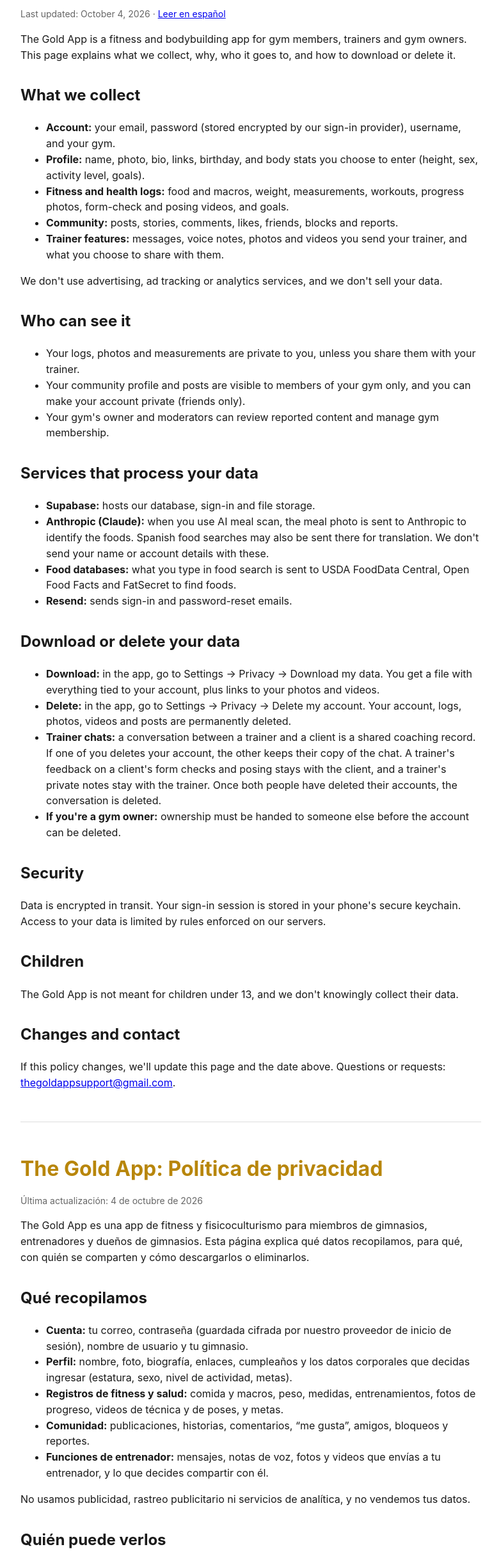
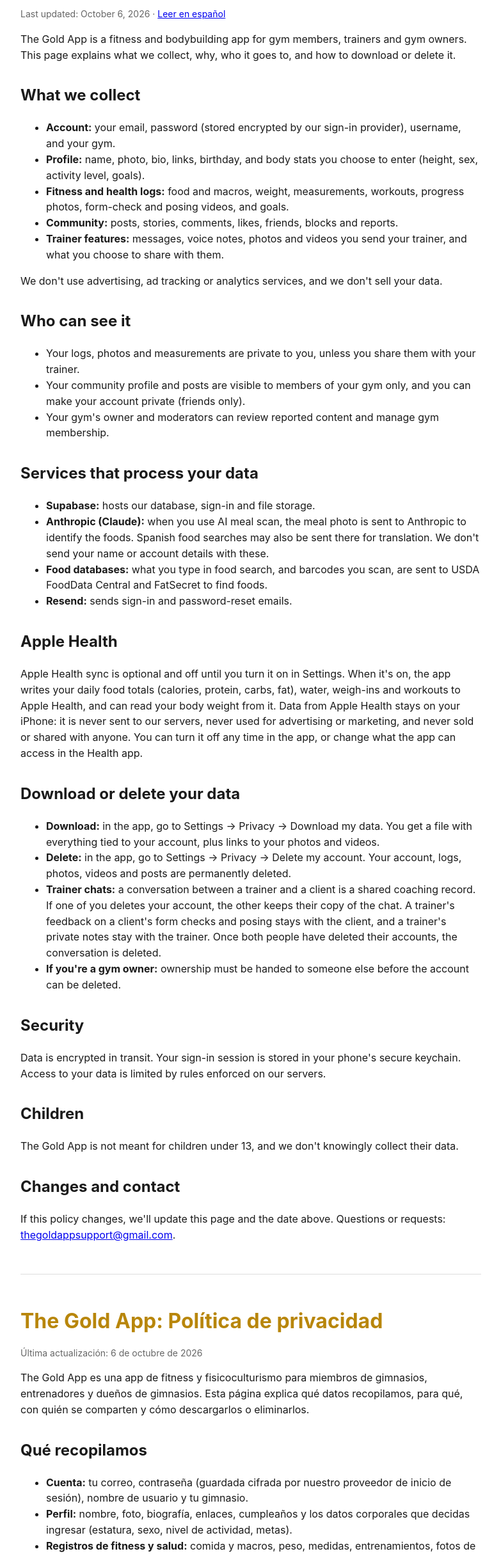
Before and after one commit to jayycres/gold-app-privacy, a plain HTML site: page index.html in a window 1280 px wide. Shown: the part 98-2530 px from the top of the page at 64% size, without its empty margins (248-1031 px from the left). Drawn offline with Linux system fonts and the light colour scheme.

Commit message:
Privacy policy: Apple Health section, barcode scanning, current food databases

```diff
--- a/index.html
+++ b/index.html
@@ -16,7 +16,7 @@
 <body>
 
 <h1>The Gold App: Privacy Policy</h1>
-<p class="muted">Last updated: October 4, 2026 · <a href="#es">Leer en español</a></p>
+<p class="muted">Last updated: October 6, 2026 · <a href="#es">Leer en español</a></p>
 
 <p>The Gold App is a fitness and bodybuilding app for gym members, trainers and gym owners. This page explains what we collect, why, who it goes to, and how to download or delete it.</p>
 
@@ -41,9 +41,12 @@
 <ul>
   <li><strong>Supabase:</strong> hosts our database, sign-in and file storage.</li>
   <li><strong>Anthropic (Claude):</strong> when you use AI meal scan, the meal photo is sent to Anthropic to identify the foods. Spanish food searches may also be sent there for translation. We don't send your name or account details with these.</li>
-  <li><strong>Food databases:</strong> what you type in food search is sent to USDA FoodData Central, Open Food Facts and FatSecret to find foods.</li>
+  <li><strong>Food databases:</strong> what you type in food search, and barcodes you scan, are sent to USDA FoodData Central and FatSecret to find foods.</li>
   <li><strong>Resend:</strong> sends sign-in and password-reset emails.</li>
 </ul>
+
+<h2>Apple Health</h2>
+<p>Apple Health sync is optional and off until you turn it on in Settings. When it's on, the app writes your daily food totals (calories, protein, carbs, fat), water, weigh-ins and workouts to Apple Health, and can read your body weight from it. Data from Apple Health stays on your iPhone: it is never sent to our servers, never used for advertising or marketing, and never sold or shared with anyone. You can turn it off any time in the app, or change what the app can access in the Health app.</p>
 
 <h2>Download or delete your data</h2>
 <ul>
@@ -65,7 +68,7 @@
 <hr>
 
 <h1 id="es">The Gold App: Política de privacidad</h1>
-<p class="muted">Última actualización: 4 de octubre de 2026</p>
+<p class="muted">Última actualización: 6 de octubre de 2026</p>
 
 <p>The Gold App es una app de fitness y fisicoculturismo para miembros de gimnasios, entrenadores y dueños de gimnasios. Esta página explica qué datos recopilamos, para qué, con quién se comparten y cómo descargarlos o eliminarlos.</p>
 
@@ -90,9 +93,12 @@
 <ul>
   <li><strong>Supabase:</strong> aloja nuestra base de datos, el inicio de sesión y el almacenamiento de archivos.</li>
   <li><strong>Anthropic (Claude):</strong> al usar el escaneo de comidas con IA, la foto se envía a Anthropic para identificar los alimentos. Las búsquedas de comida en español también pueden enviarse para traducirlas. No enviamos tu nombre ni los datos de tu cuenta.</li>
-  <li><strong>Bases de datos de alimentos:</strong> lo que escribes en la búsqueda se envía a USDA FoodData Central, Open Food Facts y FatSecret.</li>
+  <li><strong>Bases de datos de alimentos:</strong> lo que escribes en la búsqueda y los códigos de barras que escaneas se envían a USDA FoodData Central y FatSecret.</li>
   <li><strong>Resend:</strong> envía los correos de inicio de sesión y de restablecimiento de contraseña.</li>
 </ul>
+
+<h2>Apple Salud</h2>
+<p>La sincronización con Apple Salud es opcional y está desactivada hasta que la actives en Ajustes. Cuando está activa, la app escribe en Apple Salud tus totales diarios de comida (calorías, proteína, carbohidratos, grasa), agua, pesajes y entrenamientos, y puede leer tu peso corporal desde ahí. Los datos de Apple Salud se quedan en tu iPhone: nunca se envían a nuestros servidores, nunca se usan para publicidad o marketing, y nunca se venden ni se comparten con nadie. Puedes desactivarla cuando quieras en la app, o cambiar lo que la app puede ver en la app Salud.</p>
 
 <h2>Descargar o eliminar tus datos</h2>
 <ul>
```
